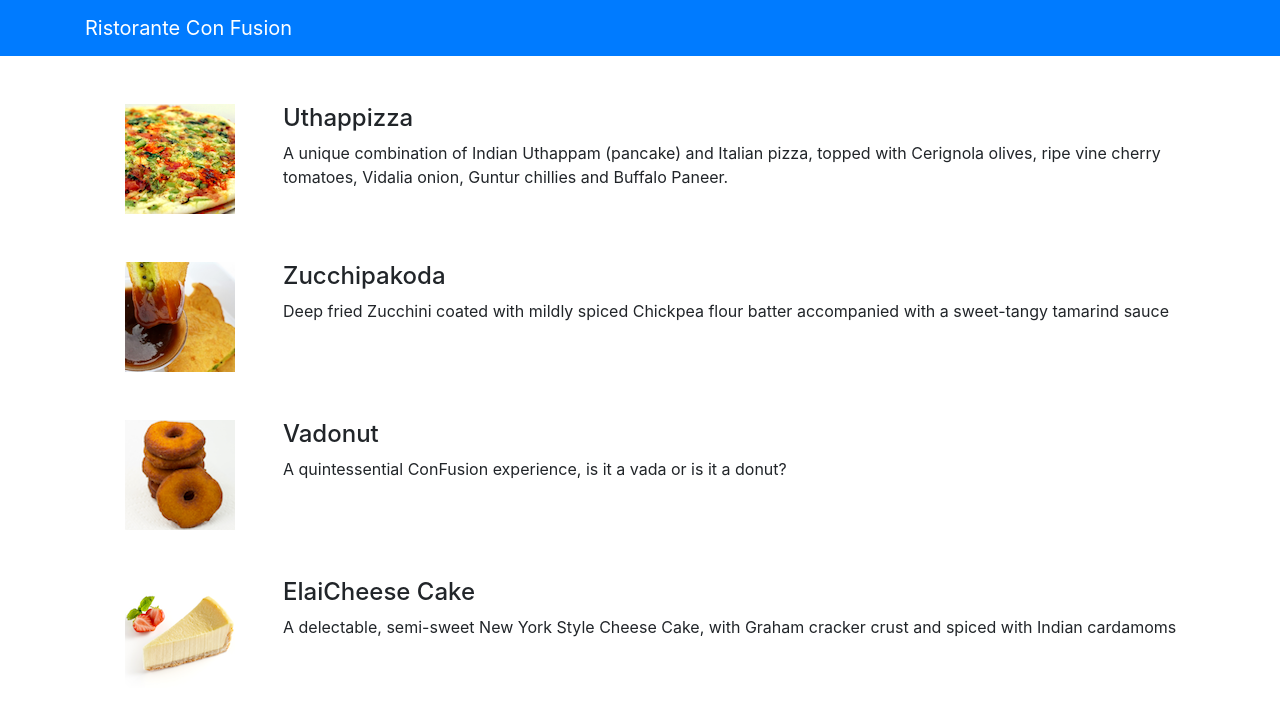
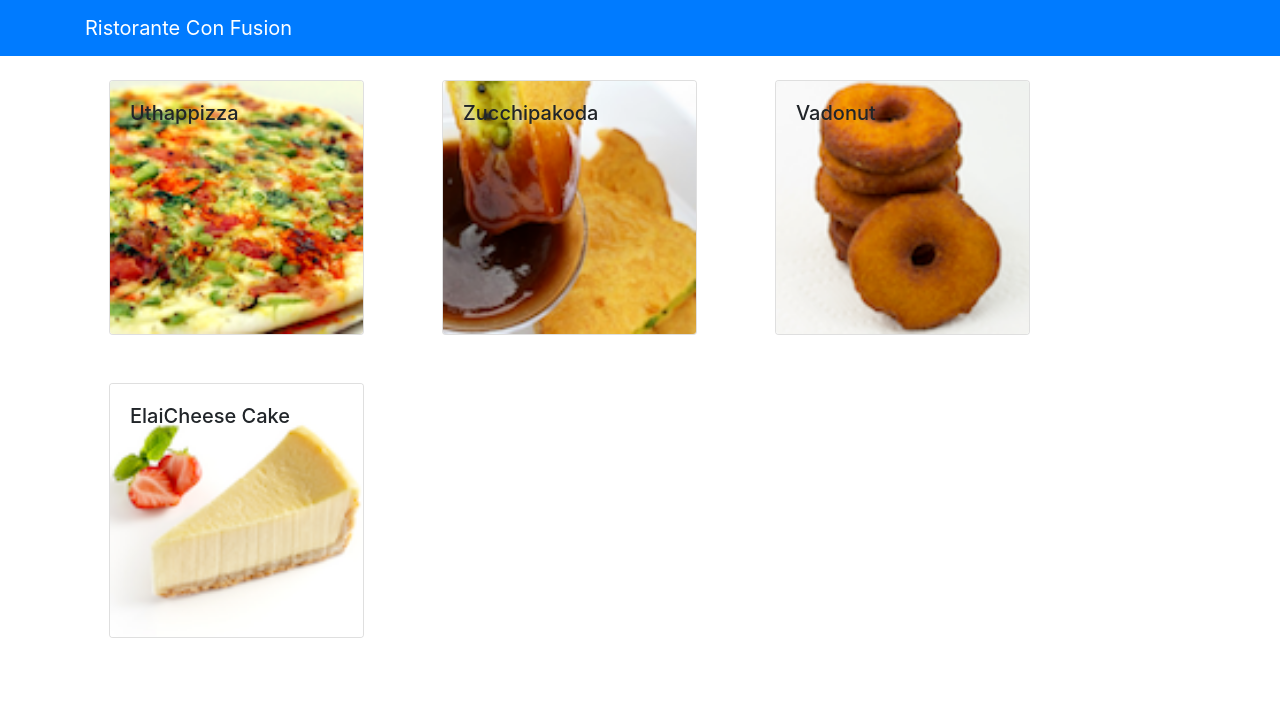
Before and after one commit to osaaama01/ReactApp, a React (Create React App) app: page / in a window 1280 px wide. Shown: the top 714 px of the page. Built offline with nearby package versions, Linux system fonts and the light colour scheme.

Commit message:
Functions are binded

```diff
--- a/src/components/MenuComponent.js
+++ b/src/components/MenuComponent.js
@@ -1,32 +1,69 @@
 import React , {Component} from 'react';
-import {Media} from 'reactstrap';
+import { Card, CardImg, CardImgOverlay, CardText, CardBody,CardTitle } from 'reactstrap';
 
 class Menu extends Component
 {
+    constructor(props)
+    {
+        super(props);
+        this.state = {
+            selectedDish : null
+        };
+        this.renderDish = this.renderDish.bind(this)
+    }
+
+    onDishSelect(dish)
+    {
+        this.setState({selectedDish : dish});
+    }
+
+    renderDish(dish)
+    {
+        if(dish != null)
+        {
+            return(
+                <Card>
+                    <CardImg top src={dish.image} alt={dish.name} />
+                    <CardBody>
+                      <CardTitle>{dish.name}</CardTitle>
+                      <CardText>{dish.description}</CardText>
+                    </CardBody>
+                </Card>
+            );
+        }
+        else
+        {
+            return(
+                <div></div>
+            );
+        }
+
+    }
+
     render()
     {
         const menu = this.props.dishes.map((dish) =>
         {
             return(
-                    <div key = {dish.id} className = "col-12 mt-5">
-                        <Media tag="li">
-                            <Media left middle>
-                                <Media object src={dish.image} alt={dish.name}/>
-                            </Media>
-                            <Media body className="ml-5">
-                                <Media heading>{dish.name}</Media>
-                                <p>{dish.description}</p>
-                            </Media>
-                        </Media>
+                    <div key = {dish.id} className = "col-12 col-md-3 m-4">
+                        <Card onClick={() => this.onDishSelect(dish)}>
+                            <CardImg width="100%" src={dish.image} alt={dish.name} />
+                            <CardImgOverlay>
+                                <CardTitle>{dish.name}</CardTitle>
+                            </CardImgOverlay>
+                        </Card>
                     </div>
             );
         });
         return(
             <div className = "container">
                 <div className = "row">
-                    <Media list>
-                        {menu}
-                    </Media>
+                    {menu}
+                </div>
+                <div className = "row">
+                    <div  className="col-12 col-md-10 m-5">
+                        {this.renderDish(this.state.selectedDish)}
+                    </div>
                 </div>
             </div>
         );
```
